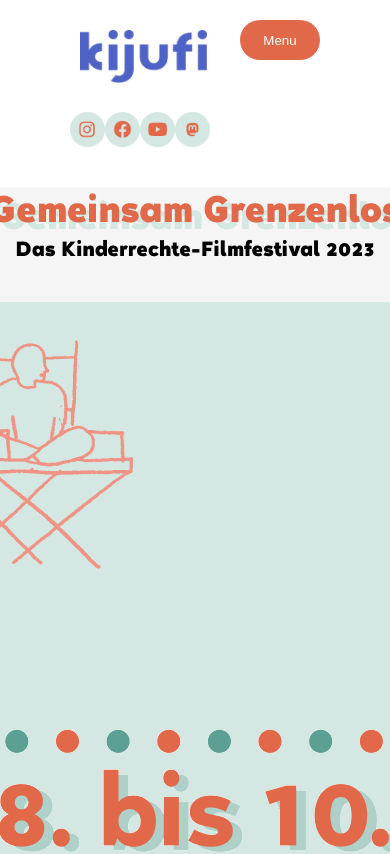
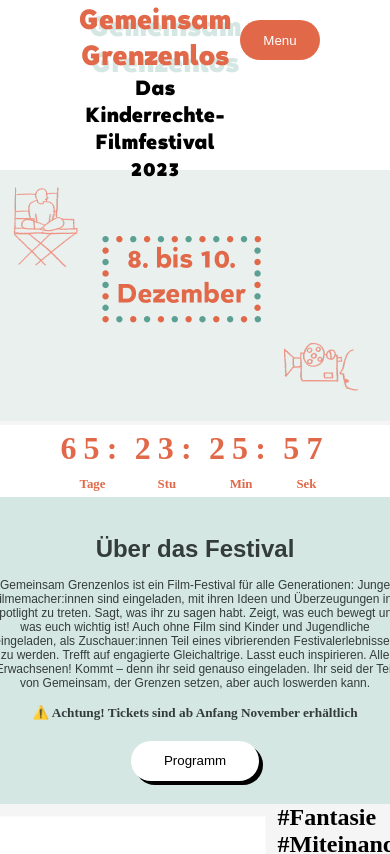
Before and after one commit to JoshRBeck/kijufi-nextjs-latest, a Next.js app: page / in a window 390 px wide. Shown: the top 854 px of the page. Built offline with nearby package versions, Linux system fonts and the light colour scheme.

Commit message:
"Mobile version Main Page fixes"

```diff
--- a/src/app/navbar.module.css
+++ b/src/app/navbar.module.css
@@ -1,59 +1,4 @@
-@media (max-width: 700px) {
-  /* Navbar Small styling */
-  .socialIcon {
-    width: 35px;
-    height: 35px;
-  }
-  .kijufi {
-    padding-left: 10px;
-    padding-top: 10px;
-  }
-
-  .burgerButton {
-    background-color: #e16848;
-    border-radius: 50px;
-    width: 80px;
-    height: 40px;
-    color: #fff;
-    border: none;
-    cursor: pointer;
-  }
-  .bm-menu {
-    background: #373a47;
-    padding: 2.5em 1.5em 0;
-    font-size: 1.15em;
-  }
-
-  /* Morph shape necessary with bubble or elastic */
-  .bm-morph-shape {
-    fill: #373a47;
-  }
-
-  /* Wrapper for item list */
-  .bm-item-list {
-    color: #b8b7ad;
-    padding: 0.8em;
-  }
-
-  /* Individual item */
-  .bm-item {
-    display: inline-block;
-    padding: 5%;
-  }
-
-  /* Styling of overlay */
-  .bm-overlay {
-    background: #e16848 !important;
-  }
-}
-@media (min-width: 701px) {
-  .kijufi {
-    width: 137.037px;
-    height: 62.767px;
-    flex-shrink: 0;
-  }
-}
-/* Common Styles */
+/* Common Styles for navbar */
 .navbar {
   position: fixed;
   top: 0;
@@ -74,3 +19,87 @@
   margin-top: 25px;
   margin-left: 40px;
 }
+/* Common Styles for title */
+.headerMenu {
+  display: flex;
+  justify-content: space-between;
+}
+.titleContainer {
+  display: flex;
+  text-align: center;
+  justify-content: center;
+  flex-direction: column;
+  height: 150px; /* Adjust the height as needed */
+  font-size: 1em;
+  color: Black;
+}
+.title {
+  font-family: "Halcyon Black", sans-serif;
+  font-size: 2.5em;
+  line-height: normal;
+  font-weight: 400;
+  color: #e16848;
+  text-align: center;
+  text-shadow: 10.099px 7.214px 0px #d5e7e3;
+}
+/* Common Styles for social icons and kijufi */
+.socialIcon {
+  width: 35px;
+  height: 35px;
+  display: none;
+}
+.kijufi {
+  padding-left: 10px;
+  padding-top: 10px;
+  display: none;
+}
+/* Common Styles for burger button */
+.burgerButton {
+  background-color: #e16848;
+  border-radius: 50px;
+  width: 80px;
+  height: 40px;
+  color: #fff;
+  border: none;
+  cursor: pointer;
+}
+/* Styles for smaller screens */
+@media (max-width: 700px) {
+  .navbar {
+    display: flex;
+    flex-direction: row-reverse;
+    padding-bottom: 0;
+  }
+  .title {
+    font-size: 1.8755rem;
+  }
+  .burgerButton {
+    width: 80px;
+    height: 40px;
+  }
+  .bm-menu {
+    background: #373a47;
+    padding: 2.5em 1.5em 0;
+    font-size: 1.15em;
+  }
+  .bm-morph-shape,
+  .bm-overlay {
+    fill: #373a47;
+    background: #e16848 !important;
+  }
+  .kinderFestival {
+    font-size: 1.4em;
+    font-weight: 700;
+    font-family: "Halcyon Black", sans-serif;
+    text-align: center;
+    font-style: normal;
+  }
+}
+/* Styles for larger screens */
+@media (min-width: 701px) {
+  .kijufi {
+    width: 137.037px;
+    height: 62.767px;
+    flex-shrink: 0;
+  }
+}
--- a/src/app/page.module.css
+++ b/src/app/page.module.css
@@ -53,7 +53,7 @@
 }
 @font-face {
   font-family: "Halcyon Light";
-  src: url("../app/fonts/Halcyon/Studio\ Buchanan\ -\ Halcyon\ Light\ Italic.otf.")
+  src: url("../app//fonts/Halcyon/Studio\ Buchanan\ -\ Halcyon\ Light\ Italic.otf")
     format("otf");
   font-weight: normal;
   font-style: italic;
@@ -441,8 +441,6 @@
     justify-content: center;
     width: 40vh;
   }
-
-  /* Filmeinreichung */
 }
 
 /* Mobile Styles */
@@ -510,64 +508,50 @@
     z-index: 1;
   }
   /* Main Page small styling */
-  .titleContainer {
-    display: flex;
-    text-align: center;
-    justify-content: center;
-    flex-direction: column;
-    height: 150px; /* Adjust the height as needed */
-    font-size: 1em;
-    color: Black;
-  }
-
-  .title {
-    font-family: "Halcyon Black", sans-serif;
-    font-size: 2.5em;
-    line-height: normal;
-    font-weight: 400;
-    color: #e16848;
-    text-align: center;
-    text-shadow: 10.099002838134766px 7.213573455810547px 0px #d5e7e3;
-  }
-
-  .kinderFestival {
-    font-size: 1.4em;
-    font-weight: 700;
-    font-family: "Halcyon Black", sans-serif;
-    text-align: center;
-    font-style: normal;
-  }
-  .tiledContainer {
+  .aboutSection {
+    background-color: #d5e7e3;
     display: flex;
     flex-direction: column;
     align-items: center;
-    background-color: #fafcfb; /* Background color for tiles 1 and 3 */
-    overflow-y: auto; /* Enable vertical scrolling for the tiles */
-    flex-grow: 1; /* Make the tiledContainer fill available vertical space */
+    padding: 5%;
   }
-  .topTiles,
-  .bottomTiles {
+  .aboutSection h2 {
+    padding: 15px;
+    font-family: "Halcyon Medium", sans-serif;
+    font-weight: 700;
+    color: #333c3a;
+    font-style: normal;
+    line-height: normal;
+  }
+  .aboutSection p {
+    text-align: center;
+    font-family: "Halcyon Medium", sans-serif;
+    font-size: 0.75rem;
+    font-style: normal;
+    font-weight: 500;
+    line-height: 0.875rem;
+    padding-bottom: 15px;
+    color: #333c3a;
+  }
+  .aboutSection h5 {
+    text-align: center;
+    font-weight: 800;
+    color: #333c3a;
+    padding-bottom: 20px;
+  }
+  .programmButtonAboutSection {
     display: flex;
-    width: 100%;
-    height: 50vh;
-    justify-content: space-between;
-    flex-grow: 1; /* Make the tiles fill available vertical space */
+    justify-content: center;
+    align-items: center;
+    border-radius: 2.06075rem;
+    background: #fff;
+    width: 8rem;
+    height: 2.5rem;
+    border-style: none;
+    box-shadow: 4px 4px 0px rgb(0 0 0);
   }
-
-  .tile1,
-  .tile4 {
-    flex-grow: 1; /* Make the tiles expand and fill the available space */
-    background-color: #d5e7e3; /* Background color for tiles 2 and 4 */
-  }
-
-  .tile2,
-  .tile3 {
-    flex-grow: 1;
-    background-color: #d5e7e3; /* Background color for tiles 2 and 4 */
-    width: 50%;
-  }
-  .aboutSection {
-    background-color: #d5e7e3;
+  .freiheitImageContainer {
+    display: none;
   }
   .freiheitTextContainer {
     display: flex;
@@ -583,10 +567,7 @@
   }
 }
 /* Common styles */
-.headerMenu {
-  display: flex;
-  justify-content: space-between;
-}
+
 .garland {
   background-color: #f5f5f5;
 }
--- a/src/app/page.tsx
+++ b/src/app/page.tsx
@@ -18,20 +18,22 @@ import MPower from "@/images/MPower-e.V..png";
 import Songs from "@/images/Songs-for-Rights.png";
 import IYCE from "@/images/IYCE.png";
 import StadtBibliothek from "@/images/Stadtbibliothek-Berlin-Mitte.png";
+import tiledImage from "@/images/Frame 47.png";
 
 export default function Home() {
   return (
     <main className={styles.main}>
       <div>
-        <div className={styles.titleContainer}>
-          <h1 className={styles.title}>Gemeinsam Grenzenlos</h1>
-          <p className={styles.kinderFestival}>
-            Das Kinderrechte-Filmfestival 2023
-          </p>
-        </div>
         <div className={styles.tiledContainer}>
+          <Image
+            src={tiledImage}
+            alt="tiled image background"
+            width={tiledImage.width}
+            height={tiledImage.height}
+          />
+          {/*
           <div className={styles.topTiles}>
-            <div className={styles.tile1}>
+            <div className={`${styles.tile1} ${styles.imageContainer}`}>
               <Image
                 src={Chair}
                 alt="chair image"
@@ -41,10 +43,8 @@ export default function Home() {
               />
             </div>
             <div className={styles.tile2}></div>
-          </div>
-          <div className={styles.bottomTiles}>
             <div className={styles.tile3}></div>
-            <div className={styles.tile4}>
+            <div className={`${styles.tile4} ${styles.imageContainer}`}>
               <Image
                 src={HeadingNeu}
                 alt="Festival heading image"
@@ -61,6 +61,7 @@ export default function Home() {
               />
             </div>
           </div>
+        */}
         </div>
         <Countdown />
         <div className={styles.aboutSection}>
--- a/src/components/navbar.tsx
+++ b/src/components/navbar.tsx
@@ -104,6 +104,12 @@ const Navbar: React.FC = () => {
           </div>
         </Menu>
       </div>
+      <div className={styles.titleContainer}>
+        <h1 className={styles.title}>Gemeinsam Grenzenlos</h1>
+        <p className={styles.kinderFestival}>
+          Das Kinderrechte-Filmfestival 2023
+        </p>
+      </div>
     </div>
   );
 };
```
Also changed, not shown: public/images/Frame 47.png (added).
